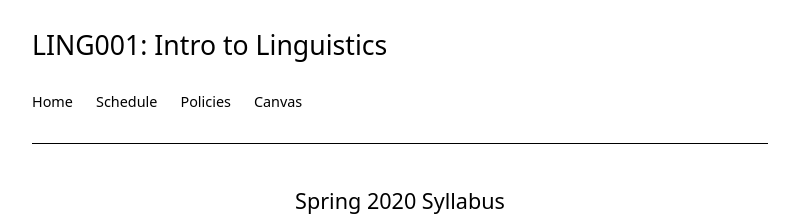
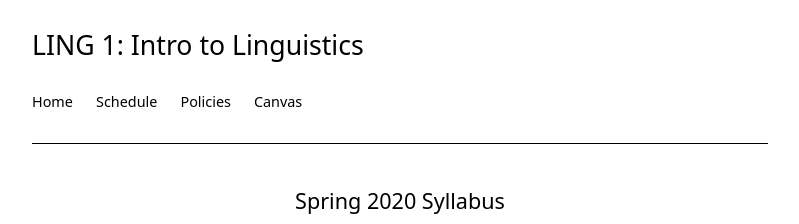
Before and after one commit to kschuler/ling001, a Jekyll site: the page built from index.md, in a window 1280 px wide and 900 px high. Shown: the top 224 px of the window, without its empty margins (240-1039 px from the left). Built offline with Jekyll 4.4.1, drawn with Linux system fonts in a browser that asks for light colours.

Commit message:
Update _config.yml

```diff
--- a/_config.yml
+++ b/_config.yml
@@ -1,4 +1,4 @@
-title: "LING001: Intro to Linguistics"
+title: "LING 1: Intro to Linguistics"
 author: "Kathryn Schuler"
 description: ""
 
```
